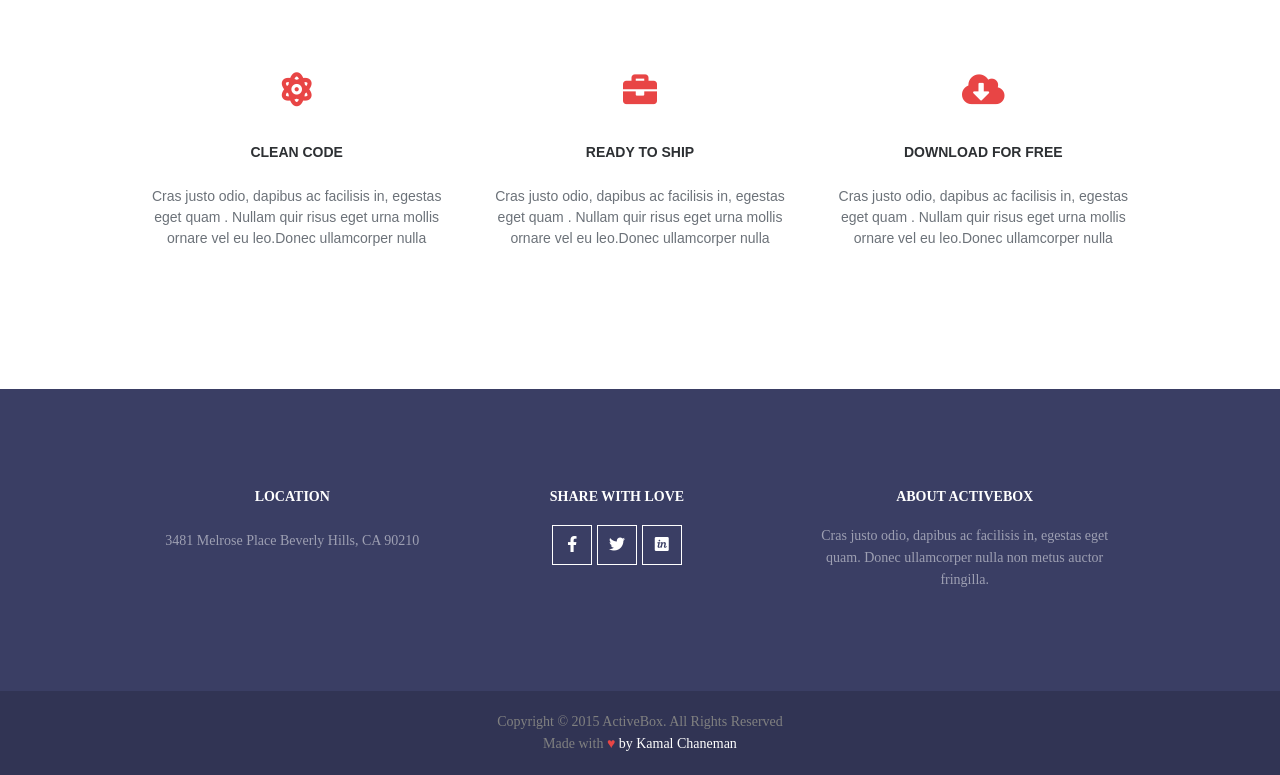
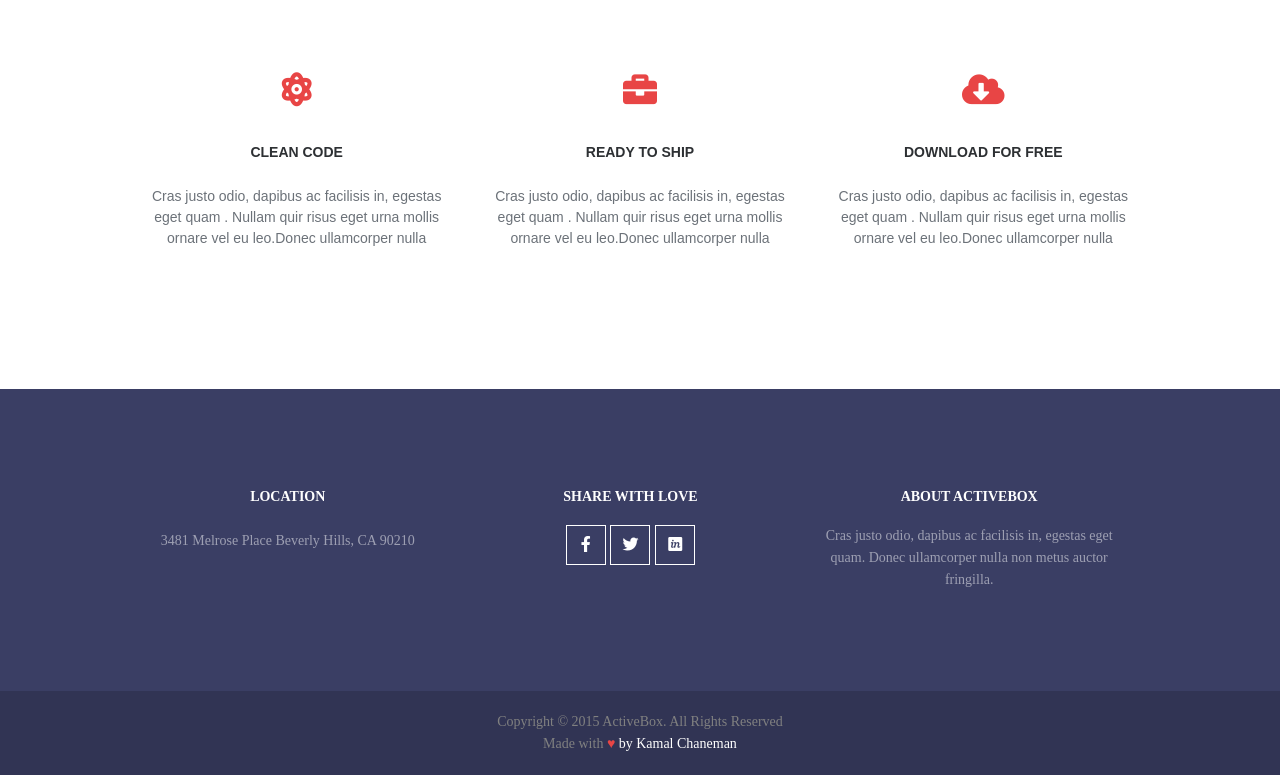
Before and after one commit to Mrfroxi/ActiveBox.lend, a plain HTML site: page index.html in a window 1280 px wide. Shown: the part 1120-1895 px from the top of the page. Drawn offline with Linux system fonts and the light colour scheme.

Commit message:
last footer

```diff
--- a/scss/footer.scss
+++ b/scss/footer.scss
@@ -70,6 +70,9 @@
         color: $white;
     }
 }
+.footer_tw {
+    padding: 0 0 0 27px;
+}
 .footer_dark{
     background-color: #313454;
     font-family: Raleway;
```
Also changed, not shown: css/style.css.
